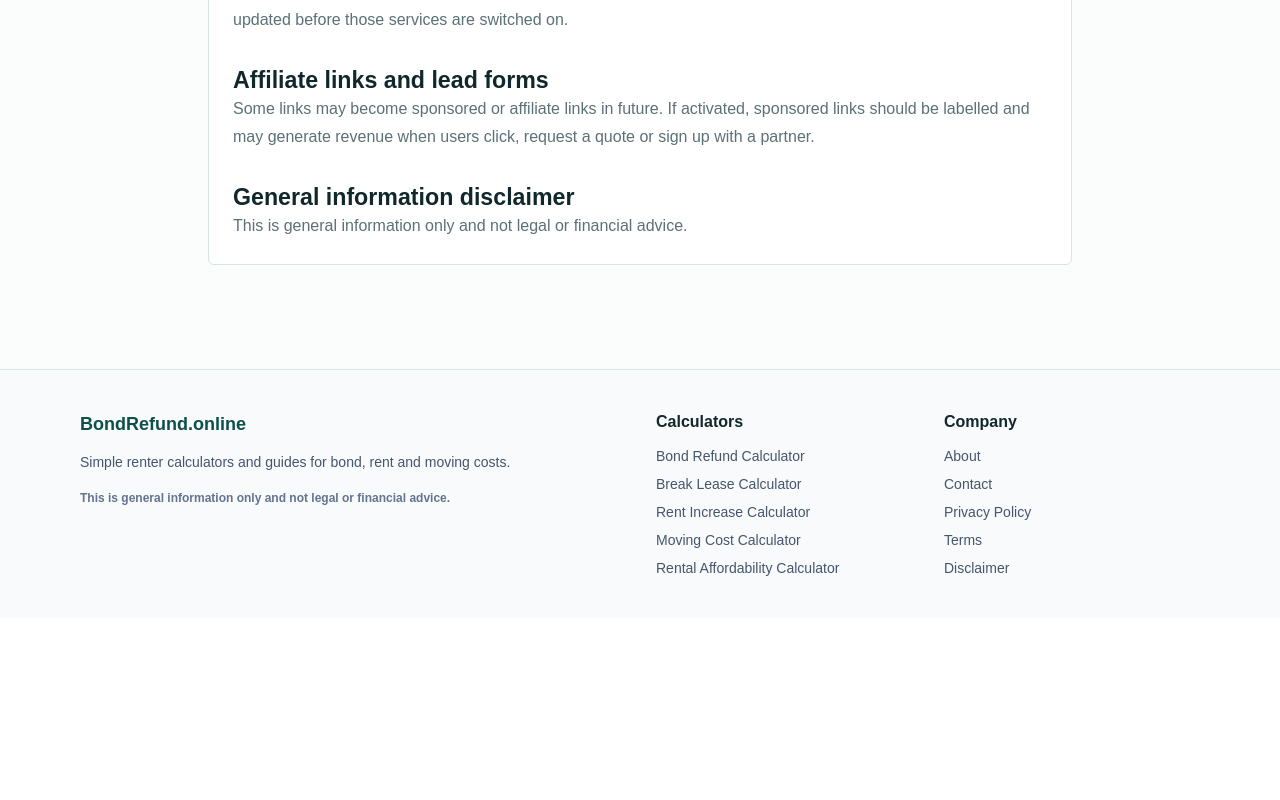
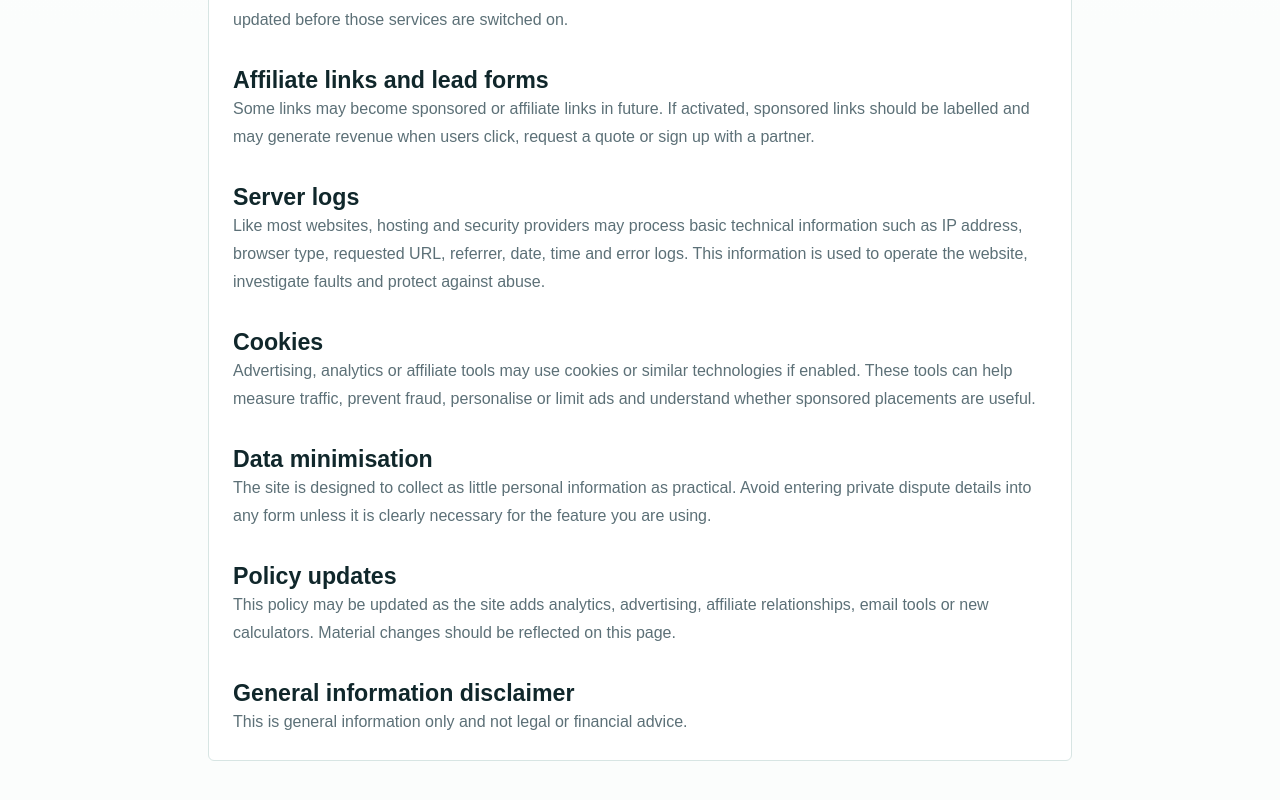
Before and after one commit to taylansadikoglu-hue/BondRefund, a Next.js app: page /privacy-policy in a window 1280 px wide. Shown: the part 646-1446 px from the top of the page. Before the commit the page ends 1264 px from the top, so only its background shows below. Built offline with nearby package versions, Linux system fonts and the light colour scheme; no server answers.

Commit message:
Fix BondRefund audit issues

```diff
--- a/app/privacy-policy/page.tsx
+++ b/app/privacy-policy/page.tsx
@@ -28,6 +28,26 @@ export default function PrivacyPolicyPage() {
       <p>
         Some links may become sponsored or affiliate links in future. If activated, sponsored links should be labelled and may generate revenue when users click, request a quote or sign up with a partner.
       </p>
+      <h2>Server logs</h2>
+      <p>
+        Like most websites, hosting and security providers may process basic technical information such as IP address, browser type, requested URL,
+        referrer, date, time and error logs. This information is used to operate the website, investigate faults and protect against abuse.
+      </p>
+      <h2>Cookies</h2>
+      <p>
+        Advertising, analytics or affiliate tools may use cookies or similar technologies if enabled. These tools can help measure traffic, prevent
+        fraud, personalise or limit ads and understand whether sponsored placements are useful.
+      </p>
+      <h2>Data minimisation</h2>
+      <p>
+        The site is designed to collect as little personal information as practical. Avoid entering private dispute details into any form unless it
+        is clearly necessary for the feature you are using.
+      </p>
+      <h2>Policy updates</h2>
+      <p>
+        This policy may be updated as the site adds analytics, advertising, affiliate relationships, email tools or new calculators. Material
+        changes should be reflected on this page.
+      </p>
     </InfoPage>
   );
 }
```
